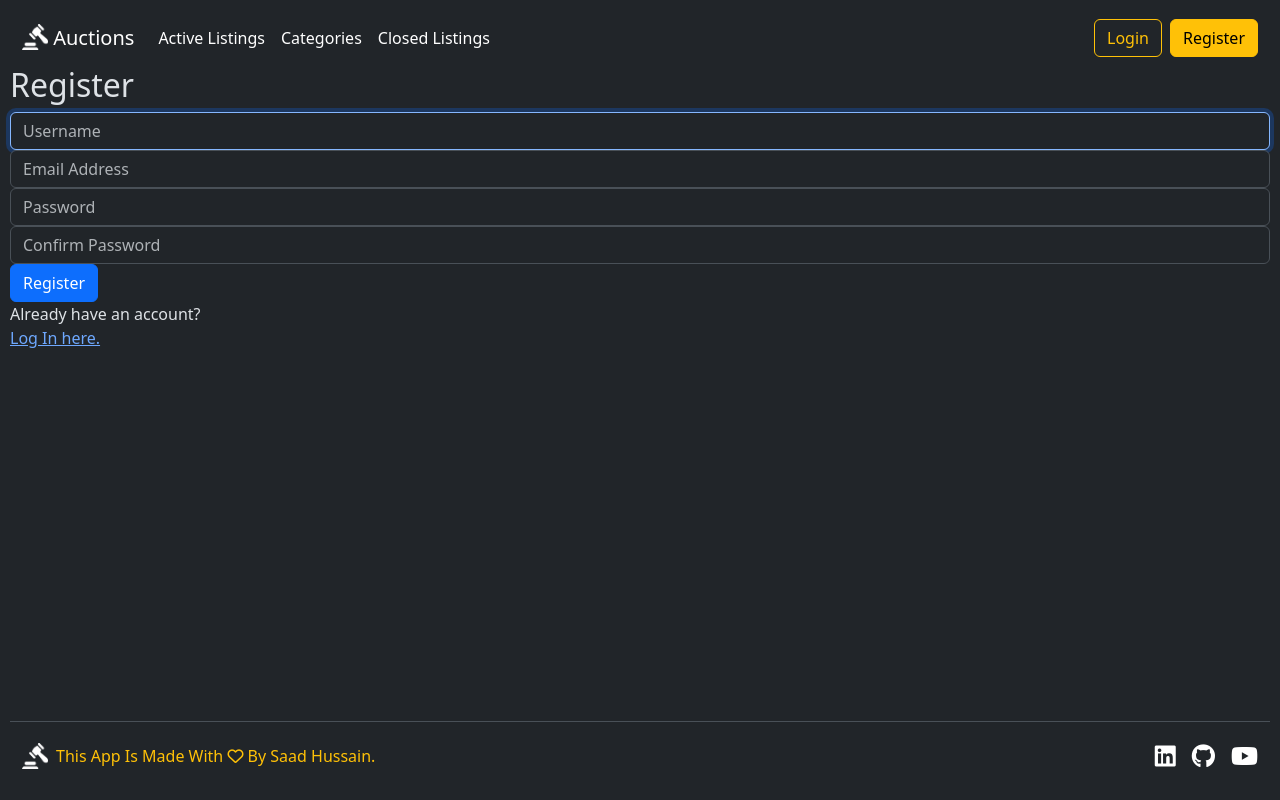
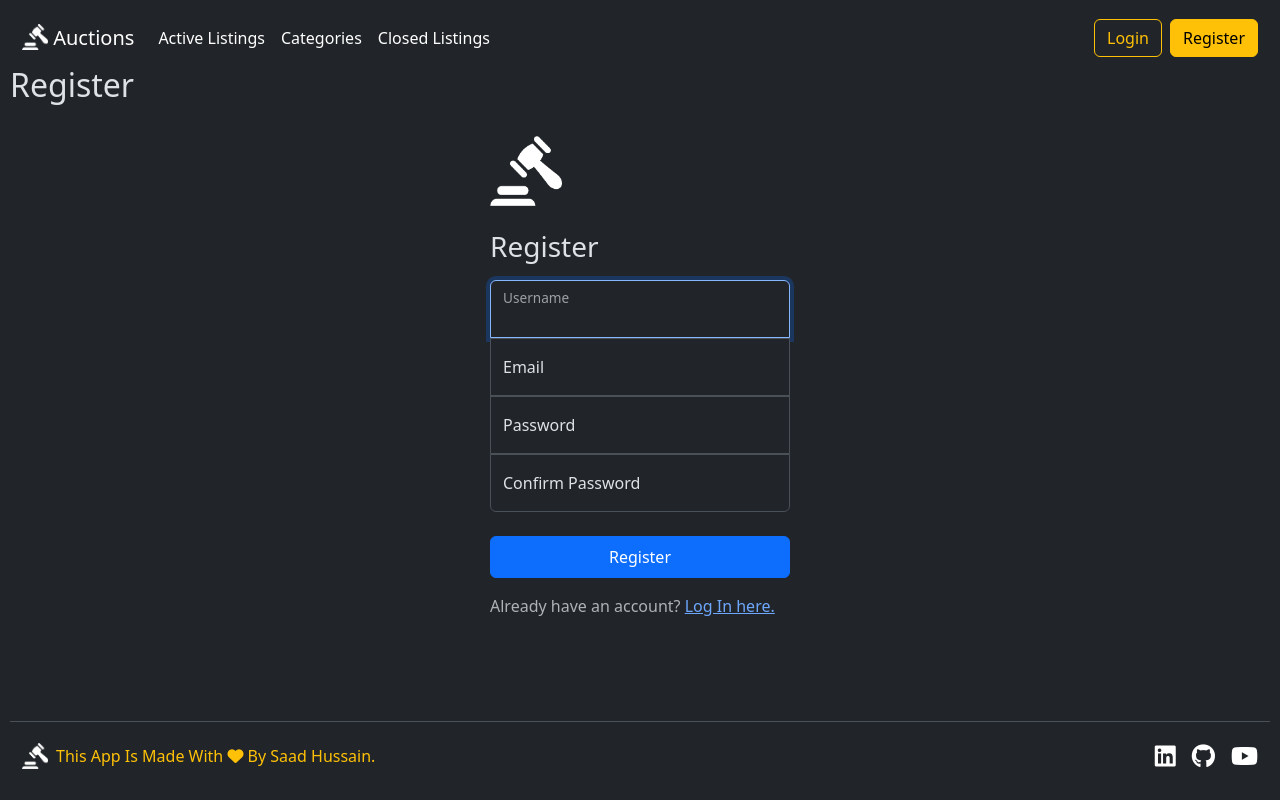
Before and after one commit to SaadHusayn/commerce, a Django app: page /register in a window 1280 px wide. Run offline with Django 3.2, Linux system fonts and the light colour scheme.

Commit message:
login and register pages completed

```diff
--- a/auctions/templates/auctions/layout.html
+++ b/auctions/templates/auctions/layout.html
@@ -83,7 +83,7 @@
               <img src="{% static 'auctions/logo.png' %}" alt="Logo" width="26" height="26" class="d-inline-block align-text-top">
 
             </a>
-            <span class="mb-3 mb-md-0 text-body-primary text-capitalize text-warning">This App is made with  <i class="fa-regular fa-heart"></i> by Saad Hussain.</span>
+            <span class="mb-3 mb-md-0 text-body-primary text-capitalize text-warning">This App is made with  <i class="fa-solid fa-heart"></i> by Saad Hussain.</span>
           </div>
 
           <ul class="nav col-md-4 justify-content-end list-unstyled d-flex">
@@ -96,12 +96,6 @@
 
         </footer>
 
-        <!-- <footer class="footer mt-auto py-3 bg-body-tertiary">
-          <div class="container">
-            <span class="text-body-secondary">Place sticky footer content here.</span>
-          </div>
-        </footer>
-
-         footer ends here  -->
+        <!-- footer ends here -->
     </body>
 </html>
--- a/auctions/templates/auctions/register.html
+++ b/auctions/templates/auctions/register.html
@@ -1,13 +1,52 @@
 {% extends "auctions/layout.html" %}
+{% load static %}
 
 {% block body %}
 
     <h2>Register</h2>
 
-    {% if message %}
-        <div>{{ message }}</div>
-    {% endif %}
+    <div class="d-flex align-items-center py-4">
 
+        <main class="form-signin m-auto" style="width: 300px!important;">
+          <form action="{% url 'auctions:login' %}" method="post">
+            <img class="mb-4" src="{% static 'auctions/logo.png' %}" alt="" width="72" height="70">
+            <h1 class="h3 mb-3 fw-normal">Register</h1>
+            {% if message %}
+                 <h5 class="text-danger">{{ message }}</h5 >
+            {% endif %}
+
+            {% csrf_token %}
+
+            <div class="form-floating">
+              <input type="text" name="username"  autofocus class="form-control" id="floatingUsername" placeholder="username" style="border-bottom-left-radius: 0;
+        border-bottom-right-radius: 0;">
+              <label for="floatingUsername">Username</label>
+            </div>
+            <div class="form-floating">
+                <input type="email" name="email" class="form-control" id="floatingEmail" placeholder="Email" style="border-radius:0;">
+                <label for="floatingEmail">Email</label>
+              </div>
+              <div class="form-floating">
+                <input type="password" name="password"  class="form-control" id="floatingPassword" placeholder="Password" style="border-radius:0;">
+                <label for="floatingPassword">Password</label>
+              </div>
+            <div class="form-floating">
+              <input type="password" class="form-control" name="confirmation" id="floatingPasswordConfirmation" placeholder="Confirm Password" style="border-top-left-radius: 0;
+        border-top-right-radius: 0;">
+              <label for="floatingPasswordConfirmation">Confirm Password</label>
+            </div>
+
+
+            <button class="btn btn-primary w-100 py-2 mt-4" type="submit">Register</button>
+
+            <p class="mt-3 mb-3 text-body-secondary">Already have an account? <a href="{% url 'auctions:login' %}">Log In here.</a></p>
+          </form>
+        </main>
+
+        </div>
+
+
+{% comment %}
     <form action="{% url 'auctions:register' %}" method="post">
         {% csrf_token %}
         <div class="form-group">
@@ -26,5 +65,7 @@
     </form>
 
     Already have an account? <a href="{% url 'auctions:login' %}">Log In here.</a>
+ {% endcomment %}
+
 
 {% endblock %}
```
Also changed, not shown: auctions/templates/auctions/login.html (+11 -23 lines), db.sqlite3.
